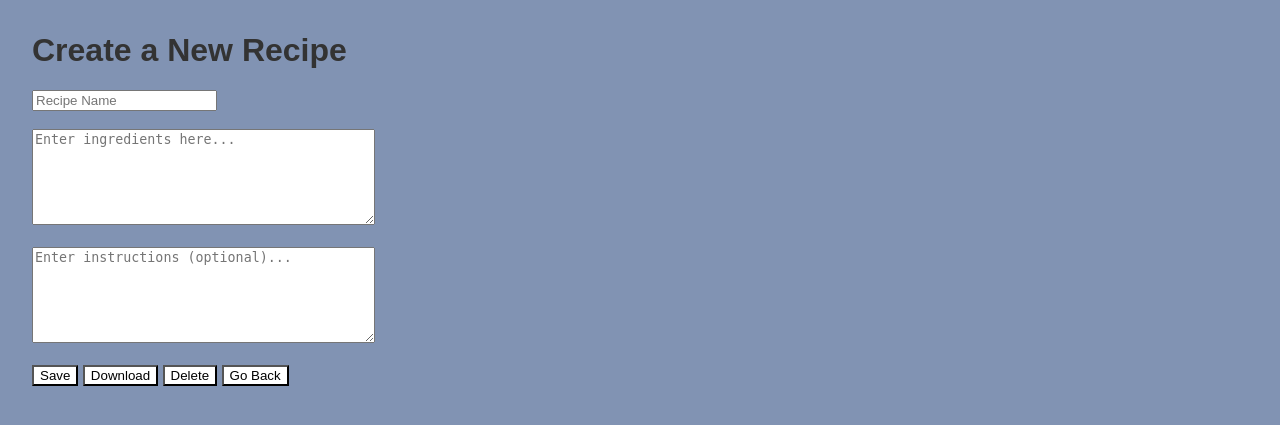
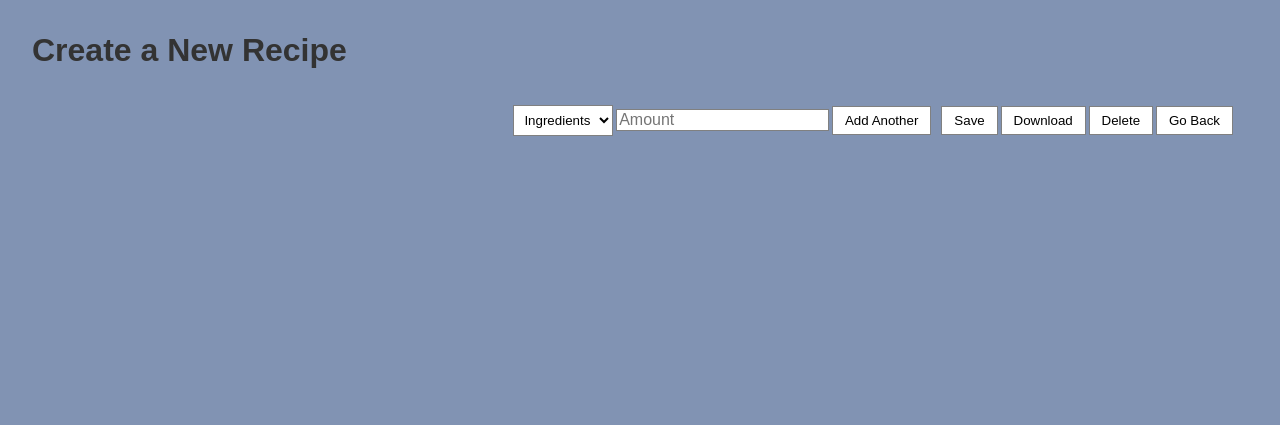
Before and after one commit to heytoki/ACIT2911, a Flask app: page /recipes/create in a window 1280 px wide. Shown: the top 425 px of the page. Run offline with Flask 3, Linux system fonts and the light colour scheme.

Commit message:
edit css a little and create page

```diff
--- a/static/style.css
+++ b/static/style.css
@@ -14,7 +14,6 @@ body {
     flex-wrap: nowrap;
 }
 
-
 .logo {
     font-weight: bold;
     padding: 3px;
@@ -22,6 +21,13 @@ body {
     height: 30px;
     width: 30px;
     font-size: 1.5rem;
+}
+
+#title {
+    display: flex;
+    align-items: center;
+    font-size: 25px;
+    font-weight: bold;
 }
 
 #center {
@@ -45,7 +51,6 @@ input:focus {
 
 .search-form {
     font-size: 10px;
-    border-radius: 1px;
     border: none;
     padding: 15px;
     display: flex;
@@ -61,14 +66,20 @@ input:focus {
     font-size: 1rem;
 }
 
-.search-form button[type="submit"] {
+.search-form input[type="number"] {
+    font-size: 1rem;
+    border-radius: 0px;
+    border: 1px solid gray;
+}
+
+.search-form input[type="number"]:hover {
+    border: 1px solid #26A0DA;
+}
+
+.search-form button {
     background-color: #fff;
     border: 1px solid gray;
     padding: 6px 12px;
-}
-
-.search-form select[name="filter"] {
-    padding: 6px;
 }
 
 .search-form button:hover {
@@ -76,13 +87,14 @@ input:focus {
     border: 1px solid #26A0DA;
 }
 
-button {
-    transition: background-color 50ms;
+.search-form select {
+    padding: 6px;
     background-color: white;
+    border: 1px solid gray
 }
 
-button:hover {
-    background-color: #EEEEEE;
+.search-form select:hover {
+    border: 1px solid #26A0DA;
 }
 
 .nav-links {
--- a/templates/create.html
+++ b/templates/create.html
@@ -7,19 +7,27 @@
 </head>
 <body>
     <h1>Create a New Recipe</h1>
-    <form action="/recipes/create" method="POST">
-        <input type="text" name="title" placeholder="Recipe Name" required><br><br>
-
-        <textarea name="ingredients" placeholder="Enter ingredients here..." rows="6" cols="40" required></textarea><br><br>
-
-        <textarea name="instructions" placeholder="Enter instructions (optional)..." rows="6" cols="40"></textarea><br><br>
-
+    <form class="search-form">
+        <div>
+            <select>
+                <option value="" selected disabled>Ingredients</option>
+                <option value="Egg">Egg</option>
+                <option value="Milk">Milk</option>
+                <option value="Flour">Flour</option>
+                <option value="Other">Other</option>
+            </select>
+            <input type="number" name="amount" placeholder="Amount" required>
+            <button type="button">Add Another</button>
+        </div>
+        <div>
             <button type="submit">Save</button>
             <button type="button">Download</button>
             <button type="button">Delete</button>
             <a href="{{ url_for('home') }}">
                 <button type="button">Go Back</button>
             </a>
+        </div>
     </form>
+
 </body>
 </html>
--- a/templates/home.html
+++ b/templates/home.html
@@ -9,8 +9,7 @@
     <h1>Find your Recipes</h1>
 
     <nav class="navbar">
-        <div class="logo">CreateYourRecipe</div>
-
+        <div id="title"><img class="logo" src="/static/temp.jpg">CreateYourRecipe</div>
         <form class="search-form" action="/recipes" method="GET">
             <input type="text" name="query" placeholder="Search recipes...">
             <select name="filter">
```
Lines whose indentation alone changed are shown as unchanged.
